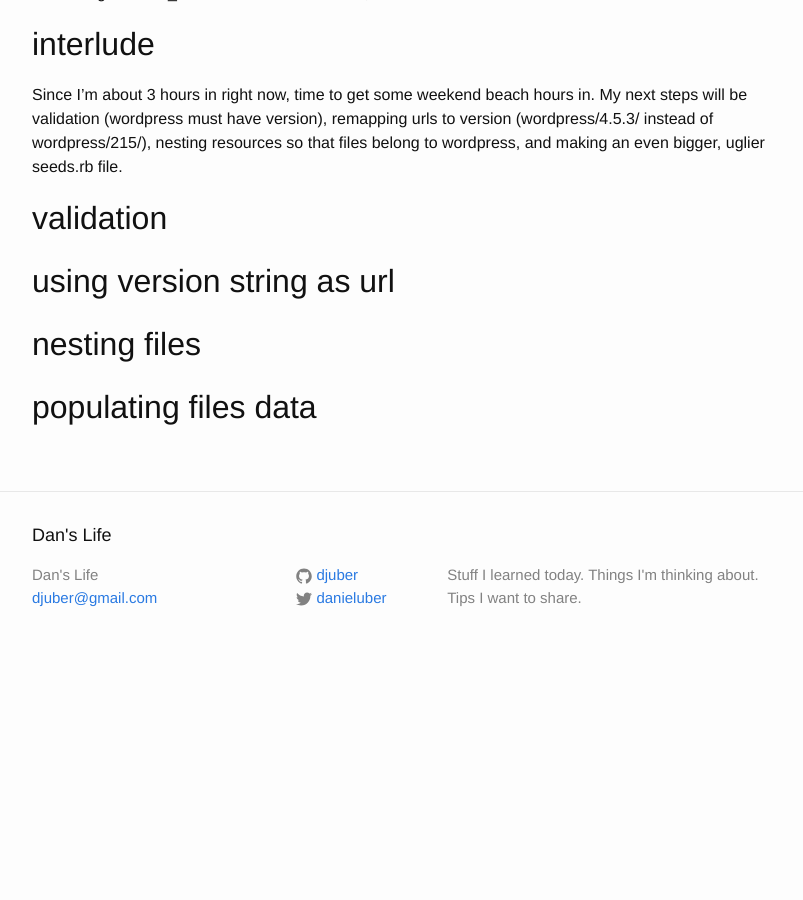
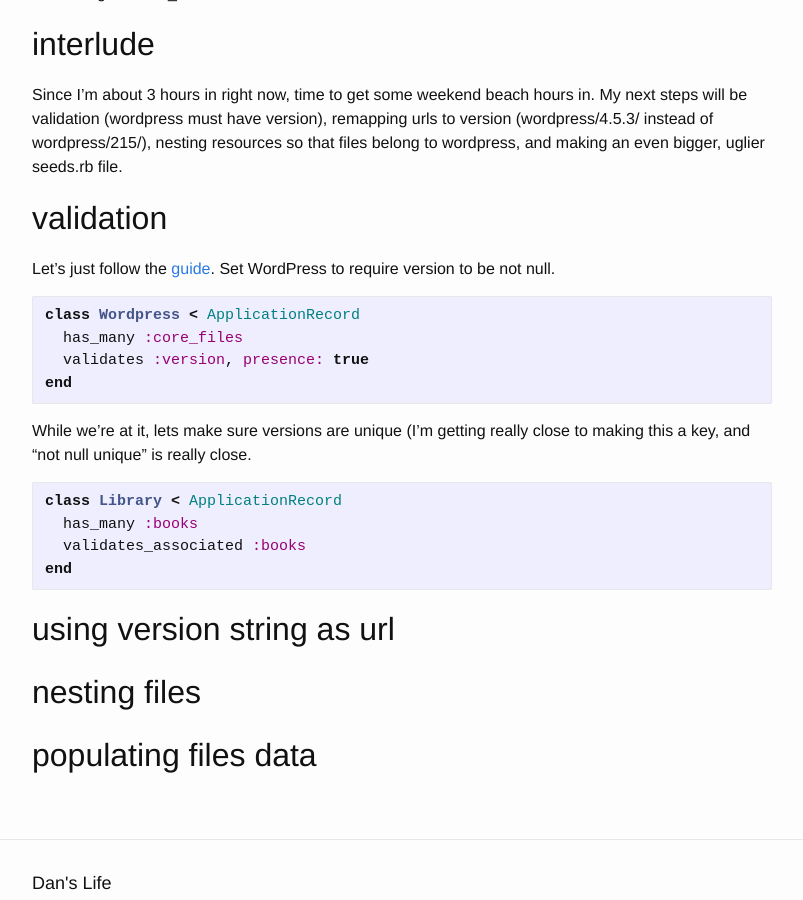
Before and after one commit to djuber/myblog, a Jekyll site: the page built from wordpress-files.md, in a window 1280 px wide and 900 px high, scrolled down 6606 px. Shown: the whole window, without its empty margins (238-1041 px from the left). Built offline with Jekyll 4.4.1, drawn with Linux system fonts in a browser that asks for light colours; before the commit the page ends 7275 px from its top, so only the background shows below that.

Commit message:
automated 2016-07-09-18:03:08

````diff
--- a/wordpress-files.md
+++ b/wordpress-files.md
@@ -283,6 +283,24 @@ This did work, and ```rails db:seed``` populated the versions at my [development
 Since I'm about 3 hours in right now, time to get some weekend beach hours in. My next steps will be validation (wordpress must have version), remapping urls to version (wordpress/4.5.3/ instead of wordpress/215/), nesting resources so that files belong to wordpress, and making an even bigger, uglier seeds.rb file.
 
 ## validation
+Let's just follow the [guide](http://guides.rubyonrails.org/active_record_validations.html). Set WordPress to require version to be not null.
+
+```ruby
+class Wordpress < ApplicationRecord
+  has_many :core_files
+  validates :version, presence:	true
+end
+```
+
+While we're at it, lets make sure versions are unique (I'm getting really close to making this a key, and "not null unique" is really close.
+
+```ruby
+class Library < ApplicationRecord
+  has_many :books
+  validates_associated :books
+end
+```
+
 
 ## using version string as url
 
````
